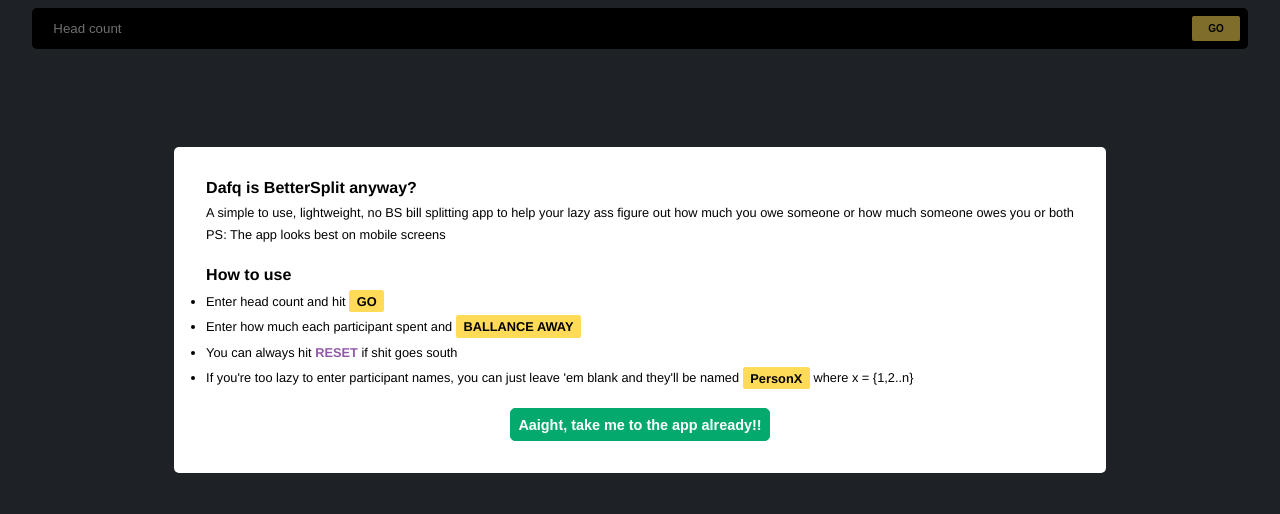
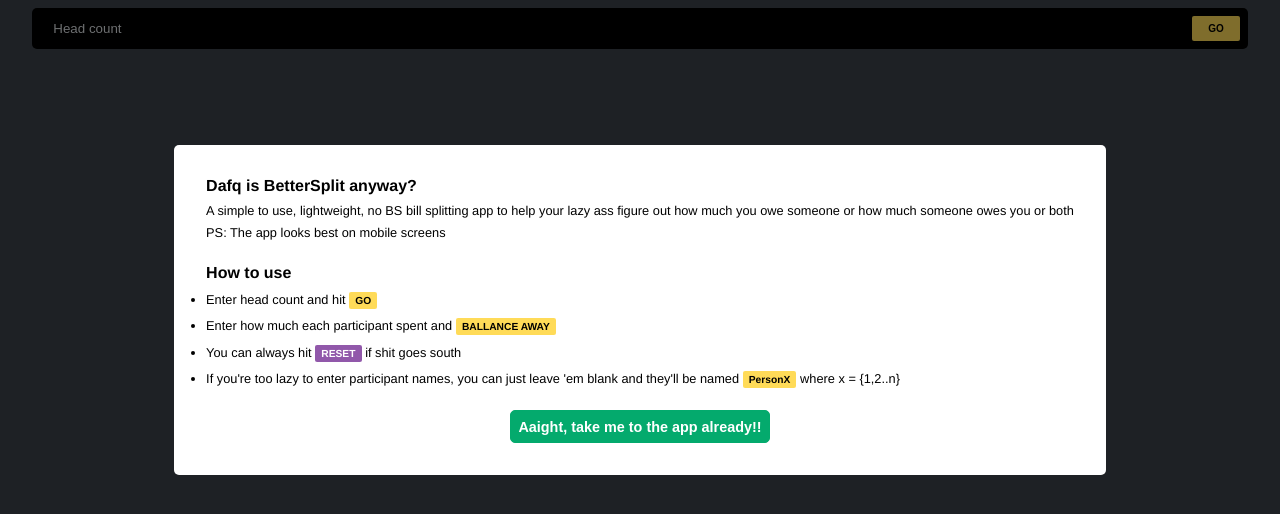
Before and after one commit to Sigkill32/BetterSplitwise, a website built with webpack: page index.html in a window 1280 px wide. Shown: the part 90-604 px from the top of the page. Built offline with nearby package versions, Linux system fonts and the light colour scheme.

Commit message:
fixed instruction styles

```diff
--- a/index.css
+++ b/index.css
@@ -209,11 +209,16 @@
   padding: 0.3em 0.6em;
   font-weight: bold;
   border-radius: 0.2em;
+  font-size: 0.8em;
 }
 
 .negetive-highlight {
-  color: #9158aa;
+  background-color: #9158aa;
   font-weight: bold;
+  padding: 0.3em 0.6em;
+  border-radius: 0.2em;
+  color: #fff;
+  font-size: 0.8em;
 }
 
 .modal-close-button-container {
```
